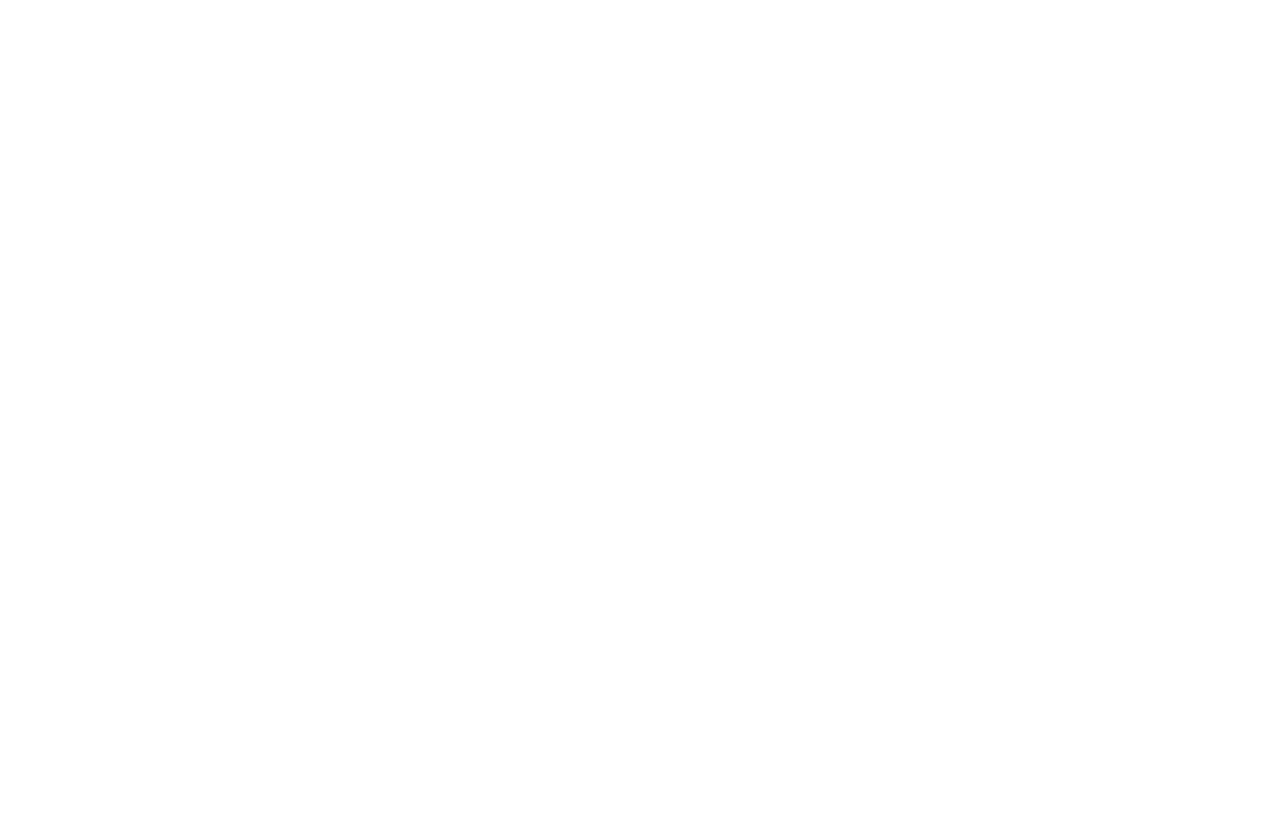
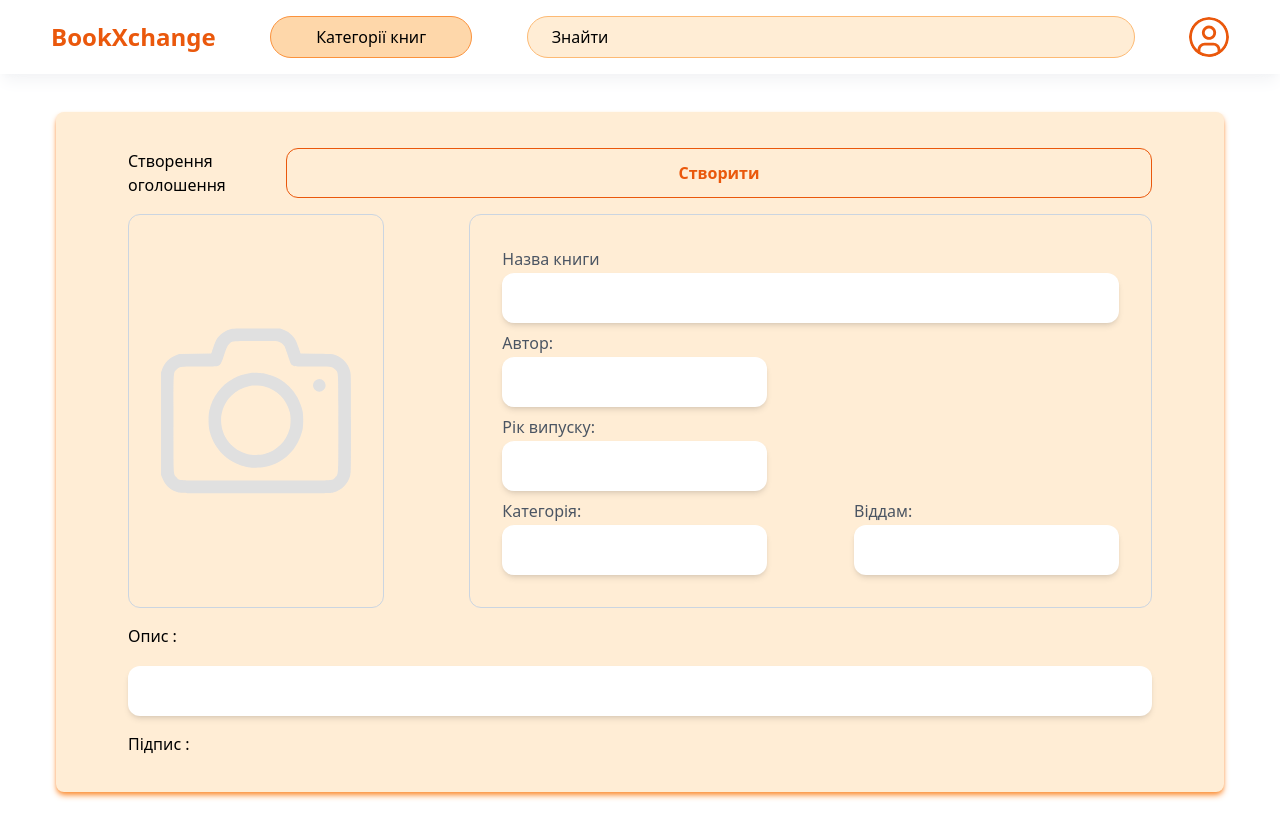
Before and after one commit to ProkopivTetiana/bookcrossing, a React (Create React App) app: page /create-advertisment in a window 1280 px wide. Before the commit this address had no page. Shown: the top 838 px of the page. Before the commit the page ends 800 px from the top, so only its background shows below. Built offline with nearby package versions, Linux system fonts and the light colour scheme.

Commit message:
create end edit advertisments

```diff
--- a/src/app/App.tsx
+++ b/src/app/App.tsx
@@ -9,6 +9,7 @@
 import AdvertismentList from "./pages/AdvertismentList/AdvertismentList";
 import Profile from "./pages/Profile/Profile";
 import Advertisment from "./pages/Advertisment/Advertisment";
+import CreateAdvertisment from "./pages/CreateAdvertisment/CreateAdvertisment";
 
 const App = () => {
   return (
@@ -31,6 +32,15 @@
           path="/advertisment/:id"
           element={<PrivateRoute component={Advertisment} />}
         />
+        {/* <Route
+          path="/advertisment/:id/edit"
+          element={<PrivateRoute component={Advertisment} />}
+        /> */}
+
+        <Route
+          path="/create-advertisment"
+          element={<PrivateRoute component={CreateAdvertisment} />}
+        />
 
         <Route
           path="/profile/:id"
--- a/src/app/components/Button/Button.tsx
+++ b/src/app/components/Button/Button.tsx
@@ -38,10 +38,10 @@
   onClick,
 }) => {
   const navigate = useNavigate();
-
+//border border-orange-600 text-orange-600 hover:bg-orange-100
   const isFill = fill
     ? "bg-orange-500 text-white"
-    : "border border-orange-600 text-orange-600 hover:bg-orange-100 ";
+    : "border border-orange-600 bg-orange-100 text-orange-600 hover:text-white hover:bg-orange-600 ";
   const iconFill = fill ? "fill-white" : "fill-orange-600";
 
   const navigateTo = (path?: string) => {
--- a/src/app/components/Layout/components/ProfileSidebar/ProfileSidebar.tsx
+++ b/src/app/components/Layout/components/ProfileSidebar/ProfileSidebar.tsx
@@ -69,7 +69,7 @@
           <div className="">Мої оголошення</div>
         </NavLink>
 
-        <NavLink
+        {/* <NavLink
           to={"/advertisments/history"}
           className="flex justify-start items-center border-b border-orange-500 cursor-pointer px-2 py-4 w-full hover:bg-orange-100 gap-4"
         >
@@ -77,7 +77,7 @@
             <Clock />
           </div>
           <div className="">Історія обміну</div>
-        </NavLink>
+        </NavLink> */}
 
         <NavLink
           to={"/sign-in"}
--- a/src/app/pages/Advertisment/Advertisment.tsx
+++ b/src/app/pages/Advertisment/Advertisment.tsx
@@ -1,4 +1,4 @@
-import React, { FunctionComponent } from "react";
+import React, { FunctionComponent, useState } from "react";
 
 import { NavLink, useParams } from "react-router-dom";
 // import User from "../../../assets/user.svg";
@@ -6,35 +6,83 @@
 import Camera from "../../../assets/camera.svg";
 import Layout from "../../components/Layout";
 import Paper from "../../components/Paper/Paper";
+import Button from "../../components/Button/Button";
+import Input from "../../components/Input";
+import useProfile from "../Profile/hooks/useProfile";
 
-type AdvertismentProps = {
-  children?: React.ReactNode;
-  childrenClassName?: string;
-  paperClassName?: string;
-  name?: string;
-  rating?: string;
-  time?: string;
-  status?: string;
+const data = {
+  profile_name: "Ім’я профілю",
+  book_name: "Назва книги",
+  author: "Сара Дж. Маас",
+  graduation_year: "2020",
+  category: "Фентезі",
+  time: "Назавжди",
+  description:
+    "Lorem Ipsum is simply dummy text of the printing and typesetting industry. Lorem Ipsum has been the industry's standard dummy text ever since the 1500s, when an unknown printer took a galley of type and scrambled it to make a type specimen book.",
 };
+
+type AdvertismentProps = {};
 
 const Advertisment = () => {
   const { id } = useParams();
+  const user_id = id;
+  const [isEdit, setIsEdit] = useState<boolean>(false);
+  const {
+    profile_name,
+    book_name,
+    author,
+    graduation_year,
+    category,
+    time,
+    description,
+  } = data;
 
   let newDate = new Date();
   let date = newDate.getDate();
   let month = newDate.getMonth();
   let year = newDate.getFullYear();
+
+  const {
+    register,
+    handleSubmit,
+    // profileHandler,
+    errors,
+    backendErrors,
+  } = useProfile();
   return (
     <Layout>
       {/* <div className="flex flex-col bg-white shadow-md shadow-gray-400 rounded-lg w-full px-10 py-3 gap-4 "> */}
       <Paper childrenClassName="flex-col px-10 py-3 gap-4 w-full">
-        <div>Оголошення id: {id}</div>
-
+        <div className="flex justify-between items-center">
+          <div>Оголошення id: {id}</div>
+          {user_id == id && (
+            <div className="flex w-1/6">
+              {!isEdit && (
+                <Button
+                  onClick={() => {
+                    setIsEdit(true);
+                  }}
+                >
+                  Редагувати
+                </Button>
+              )}
+              {isEdit && (
+                <Button
+                  onClick={() => {
+                    setIsEdit(false);
+                  }}
+                >
+                  Зберегти
+                </Button>
+              )}
+            </div>
+          )}
+        </div>
         <div className="flex items-center gap-8">
           <User className="w-12 h-12" />
           <div className="flex flex-col justify-around h-full gap-8">
             <div className="flex text-xl text-slate-900 gap-4">
-              <div>Ім’я профілю</div>
+              <div>{profile_name}</div>
             </div>
           </div>
         </div>
@@ -46,27 +94,118 @@
             </div>
           </div>
           <div className="flex flex-col gap-2 items-center w-8/12 px-8 py-8 border border-slate-300 rounded-xl">
-            <div className="text-lg font-medium text-slate-900">Назва книги</div>
+            {!isEdit && (
+              <div className="text-lg font-medium text-slate-900">
+                {book_name}
+              </div>
+            )}
+            {isEdit && (
+              <Input
+                label="Назва книги"
+                inputClassName="border-orange-600 hover:bg-opacity-80 focus:bg-opacity-60"
+                value={book_name}
+                name="book_name"
+                type="text"
+                register={register}
+              />
+            )}
+
             <div className="flex flex-row justify-between items-end gap-2 w-full">
               <div className="flex flex-col gap-2">
-                <div className="text-sm font-medium text-slate-900">Автор: Сара Дж. Маас</div>
-                <div className="text-sm font-medium text-slate-900">Рік випуску: 2020</div>
-                <div className="text-sm font-medium text-slate-900">Категорія: Фентезі</div>
+                <div>
+                  {!isEdit && (
+                    <div className="text-sm font-medium text-slate-900">
+                      Автор: {author}
+                    </div>
+                  )}
+                  {isEdit && (
+                    <Input
+                      label="Автор:"
+                      inputClassName="border-orange-600 hover:bg-opacity-80 focus:bg-opacity-60"
+                      value={author}
+                      name="author"
+                      type="text"
+                      register={register}
+                    />
+                  )}
+                </div>
+
+                <div>
+                  {!isEdit && (
+                    <div className="text-sm font-medium text-slate-900">
+                      Рік випуску: {graduation_year}
+                    </div>
+                  )}
+                  {isEdit && (
+                    <Input
+                      label="Рік випуску:"
+                      inputClassName="border-orange-600 hover:bg-opacity-80 focus:bg-opacity-60"
+                      value={graduation_year}
+                      name="graduation_year"
+                      type="text"
+                      register={register}
+                    />
+                  )}
+                </div>
+
+                <div>
+                  {!isEdit && (
+                    <div className="text-sm font-medium text-slate-900">
+                      Категорія: {category}
+                    </div>
+                  )}
+                  {isEdit && (
+                    <Input
+                      label="Категорія:"
+                      inputClassName="border-orange-600 hover:bg-opacity-80 focus:bg-opacity-60"
+                      value={category}
+                      name="category"
+                      type="text"
+                      register={register}
+                    />
+                  )}
+                </div>
               </div>
-              <div className="text-sm font-medium text-slate-900">Віддам: Назавжди</div>
+              <div>
+                {!isEdit && (
+                  <div className="text-sm font-medium text-slate-900">
+                    Віддам: {time}
+                  </div>
+                )}
+                {isEdit && (
+                  <Input
+                    label="Віддам:"
+                    inputClassName="border-orange-600 hover:bg-opacity-80 focus:bg-opacity-60"
+                    value={time}
+                    name="time"
+                    type="text"
+                    register={register}
+                  />
+                )}
+              </div>
             </div>
           </div>
         </div>
 
-        <div>Опис</div>
-        <div className="flex w-full px-8 py-8 border border-slate-300 rounded-xl">
-        Lorem Ipsum is simply dummy text of the printing and typesetting industry.
-          Lorem Ipsum has been the industry's standard dummy text ever since the 1500s,
-          when an unknown printer took a galley of type and scrambled it to make a type specimen book.
+        <div>Опис :</div>
+        <div>
+          {!isEdit && (
+            <div className="flex w-full px-8 py-8 border border-slate-300 rounded-xl">
+              {description}
+            </div>
+          )}
+          {isEdit && (
+            <Input
+              inputClassName="border-orange-600 hover:bg-opacity-80 focus:bg-opacity-60"
+              value={description}
+              name="description"
+              type="text"
+              register={register}
+            />
+          )}
         </div>
 
-
-        <div>Підпис</div>
+        <div>Підпис :</div>
         {/* {title && <div className={``}>{title}</div>}
       <div className="flex">
         <img className="h-10 w-10 rounded-full stroke-black fill-black" src={User} alt="" />
@@ -108,7 +247,7 @@
         </div>
       }*/}
 
-      {/* </div> */}
+        {/* </div> */}
       </Paper>
     </Layout>
   );
--- a/src/app/pages/AdvertismentList/AdvertismentList.tsx
+++ b/src/app/pages/AdvertismentList/AdvertismentList.tsx
@@ -5,12 +5,13 @@
 //Components
 import Layout from "../../components/Layout/Layout";
 import AdvertismentCard from "../../components/AdvertismentCard/AdvertismentCard";
+import Button from "../../components/Button/Button";
 
 const AdvertismentList = () => {
   const { list, name, id } = useParams();
   return (
     <Layout>
-      <div className="flex justify-between">
+      <div className="flex justify-between items-center">
         {list && list === "new" && <div>Новинки</div>}
         {list && list === "recommendations" && <div>Рекомендації</div>}
         {list && list === "category" && (
@@ -19,7 +20,7 @@
           </div>
         )}
         {list && list === "my-list" && <div>Мої оголошення</div>}
-        {list && list === "my-list" && <NavLink to={"/"}>create new</NavLink>}
+        {list && list === "my-list" && <Button className="w-1/6" to={"/create-advertisment"}>Створити оголошення</Button>}
         {list && list === "history" && <div>Історія обміну</div>}
       </div>
       {list === "history" && (
--- /dev/null
+++ b/src/app/pages/CreateAdvertisment/CreateAdvertisment.tsx
@@ -0,0 +1,121 @@
+import React, { FunctionComponent, useState } from "react";
+
+import { NavLink, useParams } from "react-router-dom";
+// import User from "../../../assets/user.svg";
+import { ReactComponent as User } from "../../..//assets/user.svg";
+import Camera from "../../../assets/camera.svg";
+import Layout from "../../components/Layout";
+import Paper from "../../components/Paper/Paper";
+import Button from "../../components/Button/Button";
+import Input from "../../components/Input";
+import useProfile from "../Profile/hooks/useProfile";
+
+
+type CreateAdvertismentProps = {};
+
+const CreateAdvertisment = () => {
+  // const {
+  //   profile_name,
+  //   book_name,
+  //   author,
+  //   graduation_year,
+  //   category,
+  //   time,
+  //   description,
+  // } = data;
+
+  let newDate = new Date();
+  let date = newDate.getDate();
+  let month = newDate.getMonth();
+  let year = newDate.getFullYear();
+
+  const {
+    register,
+    handleSubmit,
+    // profileHandler,
+    errors,
+    backendErrors,
+  } = useProfile();
+  return (
+    <Layout>
+      {/* <div className="flex flex-col bg-white shadow-md shadow-gray-400 rounded-lg w-full px-10 py-3 gap-4 "> */}
+      <Paper childrenClassName="flex-col px-10 py-3 gap-4 w-full">
+        <div className="flex justify-between items-center">
+          <div>Створення оголошення</div>
+          <Button className="w-1/6">Створити</Button>
+        </div>
+        <div className="flex flex-row justify-between gap-4">
+          <div className="flex w-3/12">
+            <div className="flex w-full px-8 py-8 border border-slate-300 rounded-xl">
+              <img className="w-full " src={Camera} alt="" />
+            </div>
+          </div>
+          <div className="flex flex-col gap-2 items-center w-8/12 px-8 py-8 border border-slate-300 rounded-xl">
+            <Input
+              label="Назва книги"
+              inputClassName="border-orange-600 hover:bg-opacity-80 focus:bg-opacity-60"
+              // value={}
+              name="book_name"
+              type="text"
+              register={register}
+            />
+
+            <div className="flex flex-row justify-between items-end gap-2 w-full">
+              <div className="flex flex-col gap-2">
+                <Input
+                  label="Автор:"
+                  inputClassName="border-orange-600 hover:bg-opacity-80 focus:bg-opacity-60"
+                  // value={}
+                  name="author"
+                  type="text"
+                  register={register}
+                />
+
+                <Input
+                  label="Рік випуску:"
+                  inputClassName="border-orange-600 hover:bg-opacity-80 focus:bg-opacity-60"
+                  // value={}
+                  name="graduation_year"
+                  type="text"
+                  register={register}
+                />
+
+                <Input
+                  label="Категорія:"
+                  inputClassName="border-orange-600 hover:bg-opacity-80 focus:bg-opacity-60"
+                  // value={}
+                  name="category"
+                  type="text"
+                  register={register}
+                />
+              </div>
+              <div>
+                <Input
+                  label="Віддам:"
+                  inputClassName="border-orange-600 hover:bg-opacity-80 focus:bg-opacity-60"
+                  // value={}
+                  name="time"
+                  type="text"
+                  register={register}
+                />
+              </div>
+            </div>
+          </div>
+        </div>
+
+        <div>Опис :</div>
+        <Input
+          inputClassName="border-orange-600 hover:bg-opacity-80 focus:bg-opacity-60"
+          // value={}
+          name="description"
+          type="text"
+          register={register}
+        />
+
+        <div>Підпис :</div>
+      </Paper>
+    </Layout>
+  );
+};
+
+export default CreateAdvertisment;
--- /dev/null
+++ b/src/app/pages/CreateAdvertisment/index.tsx
@@ -0,0 +1,3 @@
+import CreateAdvertisment from "./CreateAdvertisment";
+
+export default CreateAdvertisment;
```
